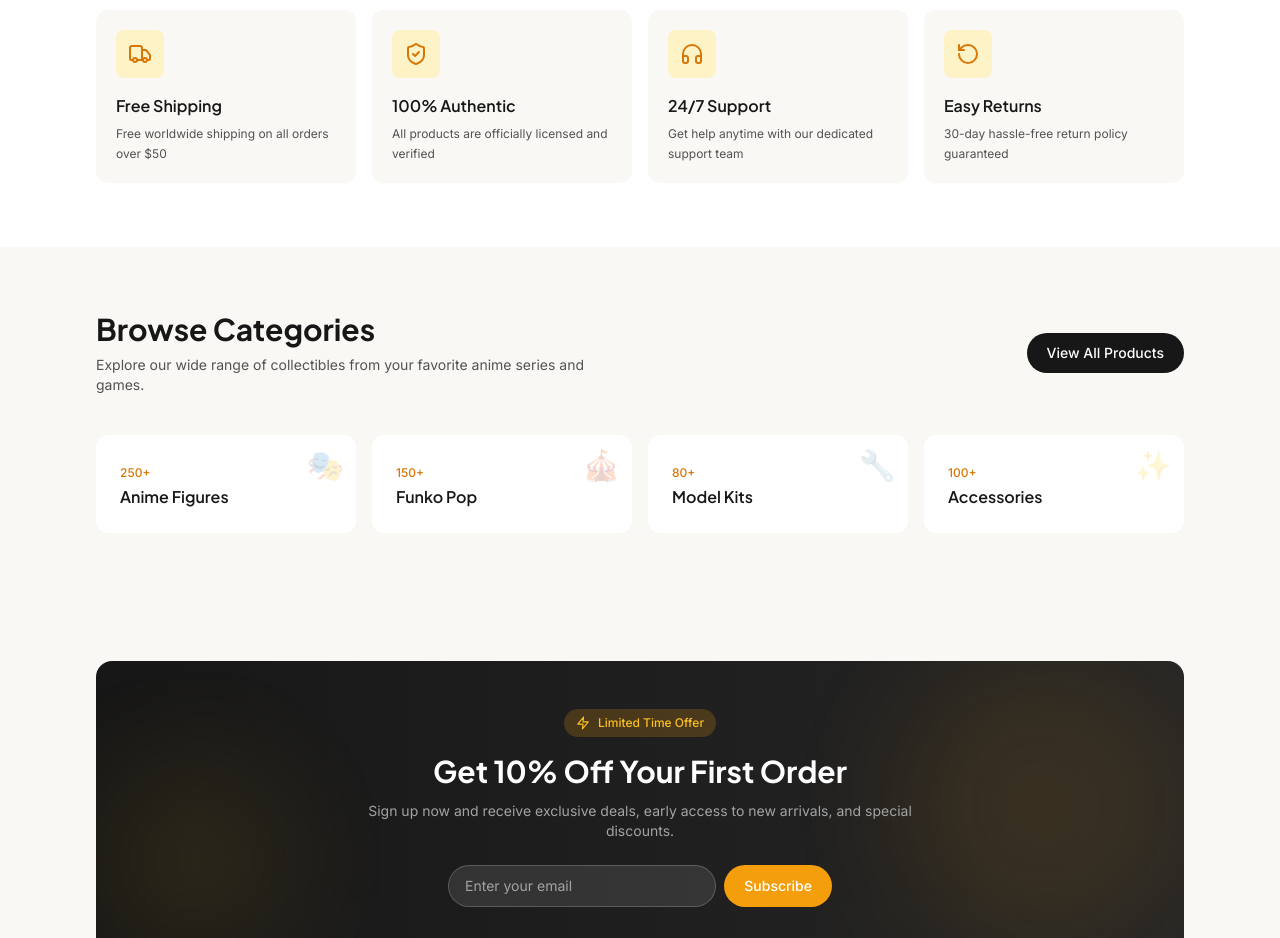
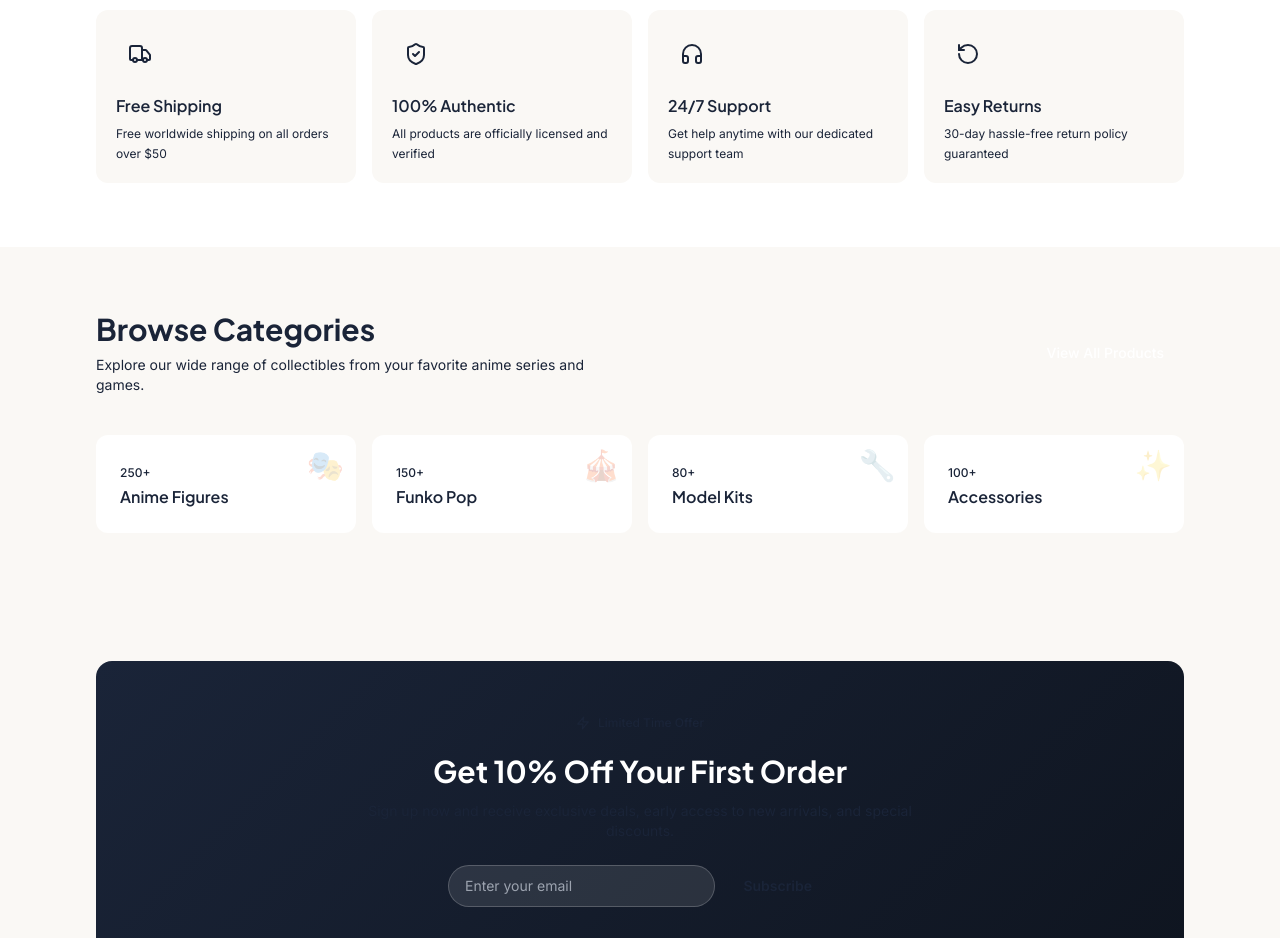
Before and after one commit to LeeDev428/aniki, a Next.js app in the folder frontend/: page / in a window 1280 px wide. Shown: the part 880-1818 px from the top of the page. Built offline with nearby package versions, Linux system fonts and the light colour scheme.

Commit message:
Update Features.tsx

```diff
--- a/frontend/src/components/Features.tsx
+++ b/frontend/src/components/Features.tsx
@@ -41,10 +41,10 @@ export default function Features() {
       <section className="relative py-16 bg-white">
         <div className="max-w-6xl mx-auto px-6 lg:px-8">
           <FadeIn className="text-center mb-10">
-            <h2 className="text-2xl lg:text-3xl font-bold text-neutral-900 mb-3">
+            <h2 className="text-2xl lg:text-3xl font-bold text-dark-800 mb-3">
               Why Choose Us
             </h2>
-            <p className="text-sm text-neutral-600 max-w-xl mx-auto">
+            <p className="text-sm text-dark-400 max-w-xl mx-auto">
               We&apos;re committed to providing the best experience for anime collectors worldwide.
             </p>
           </FadeIn>
@@ -52,14 +52,14 @@ export default function Features() {
           <StaggerContainer className="grid grid-cols-1 sm:grid-cols-2 lg:grid-cols-4 gap-4">
             {features.map((feature, index) => (
               <StaggerItem key={index}>
-                <div className="group p-5 bg-cream rounded-xl hover:bg-honey-50 transition-all duration-300 hover:shadow-lg h-full">
-                  <div className="w-12 h-12 mb-4 rounded-lg bg-honey-100 group-hover:bg-honey-200 flex items-center justify-center transition-colors">
-                    <feature.icon className="w-6 h-6 text-honey-600" />
+                <div className="group p-5 bg-cream rounded-xl hover:bg-primary-50 transition-all duration-300 hover:shadow-lg h-full">
+                  <div className="w-12 h-12 mb-4 rounded-lg bg-primary-100 group-hover:bg-primary-200 flex items-center justify-center transition-colors">
+                    <feature.icon className="w-6 h-6 text-primary-500" />
                   </div>
-                  <h3 className="font-semibold text-base text-neutral-900 mb-1.5">
+                  <h3 className="font-semibold text-base text-dark-800 mb-1.5">
                     {feature.title}
                   </h3>
-                  <p className="text-xs text-neutral-600 leading-relaxed">
+                  <p className="text-xs text-dark-400 leading-relaxed">
                     {feature.description}
                   </p>
                 </div>
@@ -74,16 +74,16 @@ export default function Features() {
         <div className="max-w-6xl mx-auto px-6 lg:px-8">
           <FadeIn className="flex flex-col lg:flex-row items-center justify-between gap-6 mb-10">
             <div>
-              <h2 className="text-2xl lg:text-3xl font-bold text-neutral-900 mb-2">
+              <h2 className="text-2xl lg:text-3xl font-bold text-dark-800 mb-2">
                 Browse Categories
               </h2>
-              <p className="text-sm text-neutral-600 max-w-lg">
+              <p className="text-sm text-dark-400 max-w-lg">
                 Explore our wide range of collectibles from your favorite anime series and games.
               </p>
             </div>
             <Link
               href="/shop"
-              className="px-5 py-2.5 bg-neutral-900 text-white text-sm rounded-full font-medium hover:bg-neutral-800 transition-colors"
+              className="px-5 py-2.5 bg-dark-800 text-white text-sm rounded-full font-medium hover:bg-dark-700 transition-colors"
             >
               View All Products
             </Link>
@@ -100,8 +100,8 @@ export default function Features() {
                     {category.emoji}
                   </div>
                   <div className="relative">
-                    <span className="text-xs text-honey-600 font-medium">{category.count}</span>
-                    <h3 className="text-base font-semibold text-neutral-900 mt-0.5 group-hover:text-honey-600 transition-colors">
+                    <span className="text-xs text-primary-500 font-medium">{category.count}</span>
+                    <h3 className="text-base font-semibold text-dark-800 mt-0.5 group-hover:text-primary-500 transition-colors">
                       {category.name}
                     </h3>
                   </div>
@@ -116,23 +116,23 @@ export default function Features() {
       <FadeIn>
         <section className="relative py-16">
           <div className="max-w-6xl mx-auto px-6 lg:px-8">
-            <div className="relative overflow-hidden bg-gradient-to-r from-neutral-900 to-neutral-800 rounded-2xl p-6 lg:p-12">
+            <div className="relative overflow-hidden bg-gradient-dark rounded-2xl p-6 lg:p-12">
               {/* Background Pattern */}
               <div className="absolute inset-0 opacity-10">
-                <div className="absolute top-0 right-0 w-72 h-72 bg-honey-500 rounded-full blur-3xl" />
-                <div className="absolute bottom-0 left-0 w-48 h-48 bg-honey-400 rounded-full blur-3xl" />
+                <div className="absolute top-0 right-0 w-72 h-72 bg-primary-400 rounded-full blur-3xl" />
+                <div className="absolute bottom-0 left-0 w-48 h-48 bg-accent2-400 rounded-full blur-3xl" />
               </div>
 
               <div className="relative text-center max-w-xl mx-auto">
-                <div className="inline-flex items-center gap-2 px-3 py-1.5 bg-honey-500/20 rounded-full mb-4">
-                  <Zap className="w-3.5 h-3.5 text-honey-400" />
-                  <span className="text-xs font-medium text-honey-400">Limited Time Offer</span>
+                <div className="inline-flex items-center gap-2 px-3 py-1.5 bg-accent-400/20 rounded-full mb-4">
+                  <Zap className="w-3.5 h-3.5 text-accent-400" />
+                  <span className="text-xs font-medium text-accent-300">Limited Time Offer</span>
                 </div>
 
                 <h2 className="text-2xl lg:text-3xl font-bold text-white mb-3">
                   Get 10% Off Your First Order
                 </h2>
-                <p className="text-sm text-neutral-400 mb-6">
+                <p className="text-sm text-dark-300 mb-6">
                   Sign up now and receive exclusive deals, early access to new arrivals, and special discounts.
                 </p>
 
@@ -140,9 +140,9 @@ export default function Features() {
                   <input
                     type="email"
                     placeholder="Enter your email"
-                    className="flex-1 px-4 py-2.5 text-sm bg-white/10 border border-white/20 rounded-full text-white placeholder-neutral-400 focus:outline-none focus:border-honey-500"
+                    className="flex-1 px-4 py-2.5 text-sm bg-white/10 border border-white/20 rounded-full text-white placeholder-dark-300 focus:outline-none focus:border-primary-400"
                   />
-                  <button className="px-5 py-2.5 text-sm bg-honey-500 text-white rounded-full font-medium hover:bg-honey-600 transition-colors">
+                  <button className="px-5 py-2.5 text-sm bg-primary-400 text-dark-800 rounded-full font-semibold hover:bg-primary-300 transition-colors">
                     Subscribe
                   </button>
                 </div>
```
